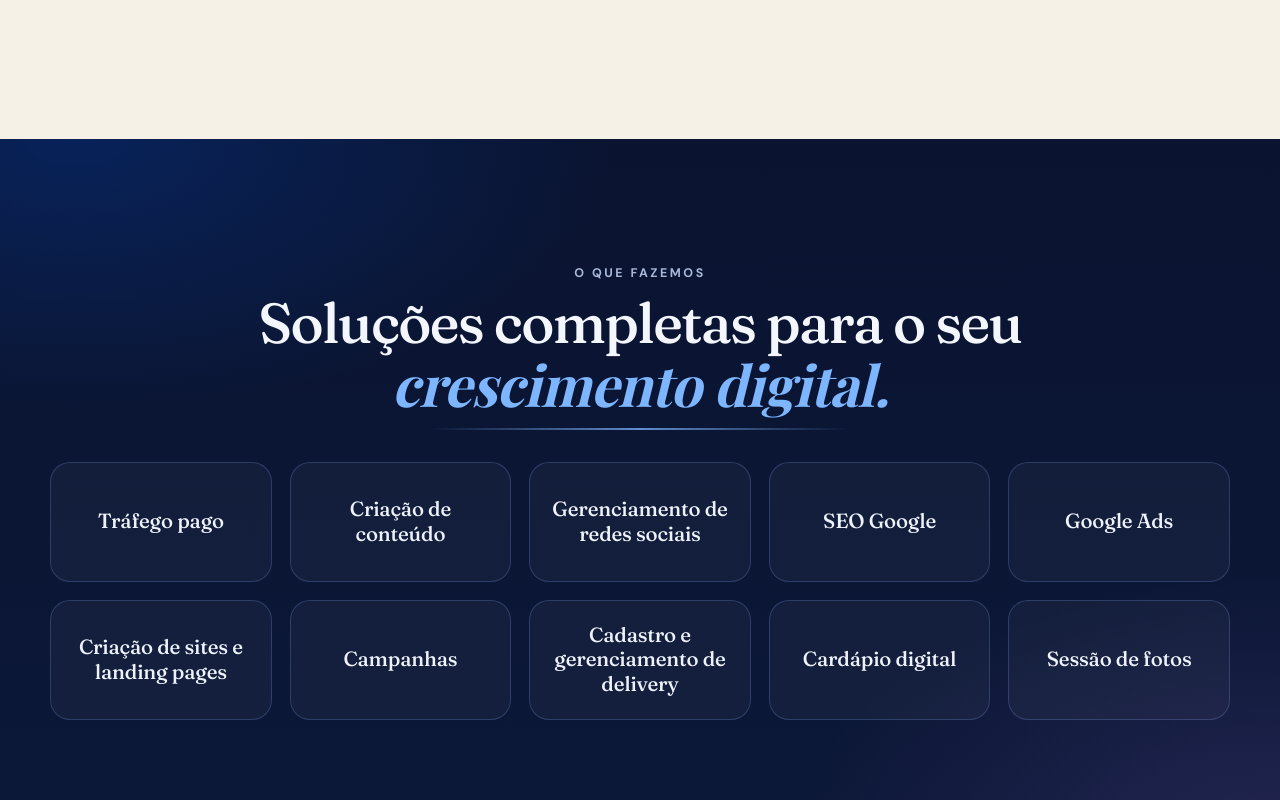
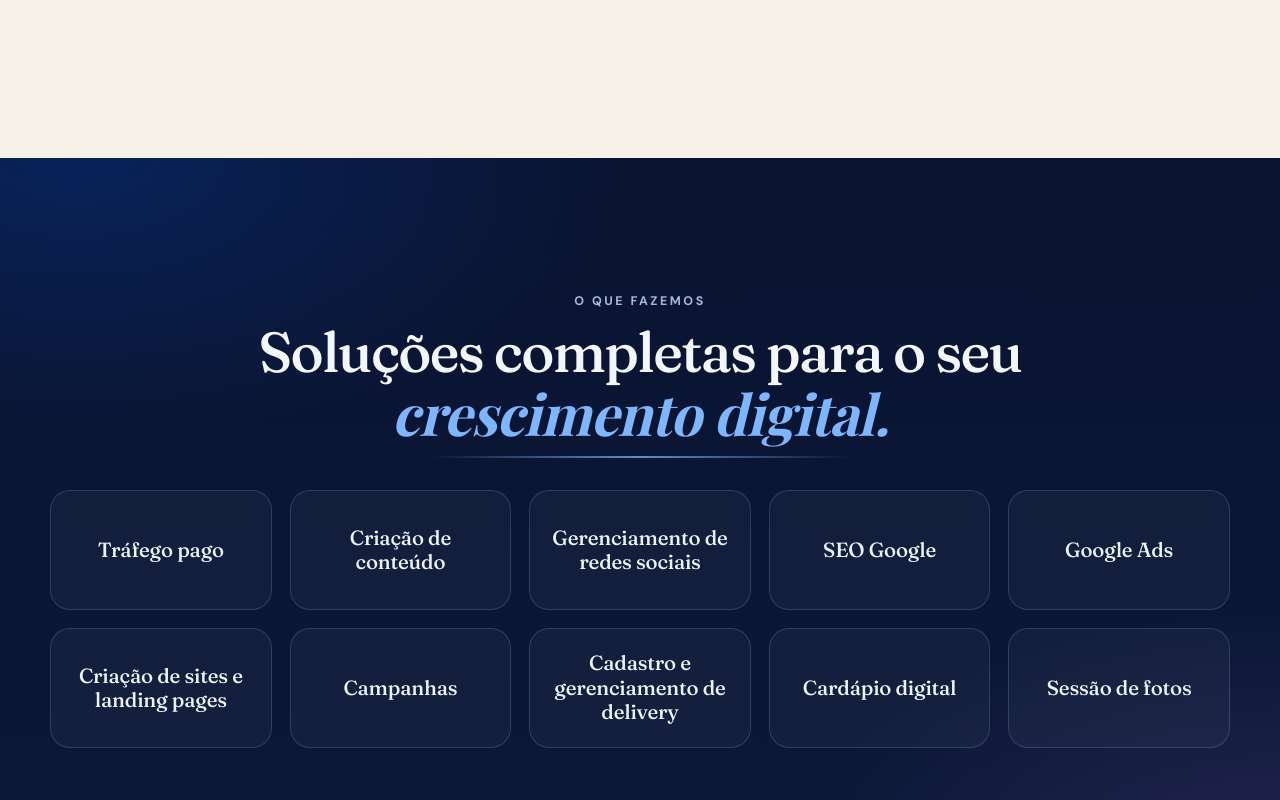
Before and after one commit to raiana77hits/humanizemarketingdigital, a plain HTML site: page index.html in a window 1280 px wide. Shown: the part 1620-2420 px from the top of the page. Drawn offline with nearby package versions, Linux system fonts and the light colour scheme; no server answers; animation ran at ten frames a second; a web font is replaced by a local one.

Commit message:
Seções 'O que fazemos' e 'Muito além do óbvio' passam a ocupar a tela inteira do computador (sem faixas brancas em cima e embaixo)
Co-Authored-By: Claude Sonnet 5.5 <noreply@anthropic.com>
Claude-Session: https://claude.ai/code/session_01QqojUh1fDsNiDMpA9zWfkV

```diff
--- a/index.html
+++ b/index.html
@@ -954,7 +954,7 @@ h1,h2,h3,h4{font-family:Manrope,system-ui,Arial,sans-serif;color:var(--text);lin
 
 /* ============================ ALÉM DO ÓBVIO (estilo editorial) ============================ */
 #alem{--cream:#f6f1e7;--ink:#14122b;--ink-soft:#4a4760;--accent:#005dfc;background:var(--cream);color:var(--ink);
-  min-height:calc(100svh - 92px);display:flex;flex-direction:column;padding-block:clamp(14px,3svh,40px)}
+  scroll-margin-top:-19px;min-height:calc(100svh - 73px);display:flex;flex-direction:column;padding-block:clamp(14px,3svh,40px)}
 #alem .alem-strip{display:flex;justify-content:space-between;gap:16px;padding-bottom:clamp(10px,1.8svh,18px);border-bottom:1px solid rgba(20,18,43,.22);
   font:600 clamp(.62rem,1.4vw,.78rem)/1.2 "DM Sans",system-ui,sans-serif;letter-spacing:.18em;text-transform:uppercase;color:var(--ink)}
 #alem .alem-strip span:last-child{color:var(--ink-soft)}
@@ -981,8 +981,8 @@ h1,h2,h3,h4{font-family:Manrope,system-ui,Arial,sans-serif;color:var(--text);lin
 }
 
 /* ============================ O QUE FAZEMOS (SOLUÇÕES) ============================ */
-#servicos{position:relative;overflow:hidden;color:#eef3fb;
-  min-height:calc(100svh - 92px);display:flex;flex-direction:column;justify-content:center;
+#servicos{position:relative;overflow:hidden;color:#eef3fb;scroll-margin-top:-19px;
+  min-height:calc(100svh - 73px);display:flex;flex-direction:column;justify-content:center;
   padding-block:clamp(26px,5svh,64px);
   background:
     radial-gradient(60% 55% at 6% 0%,rgba(0,93,252,.20),transparent 70%),
```
